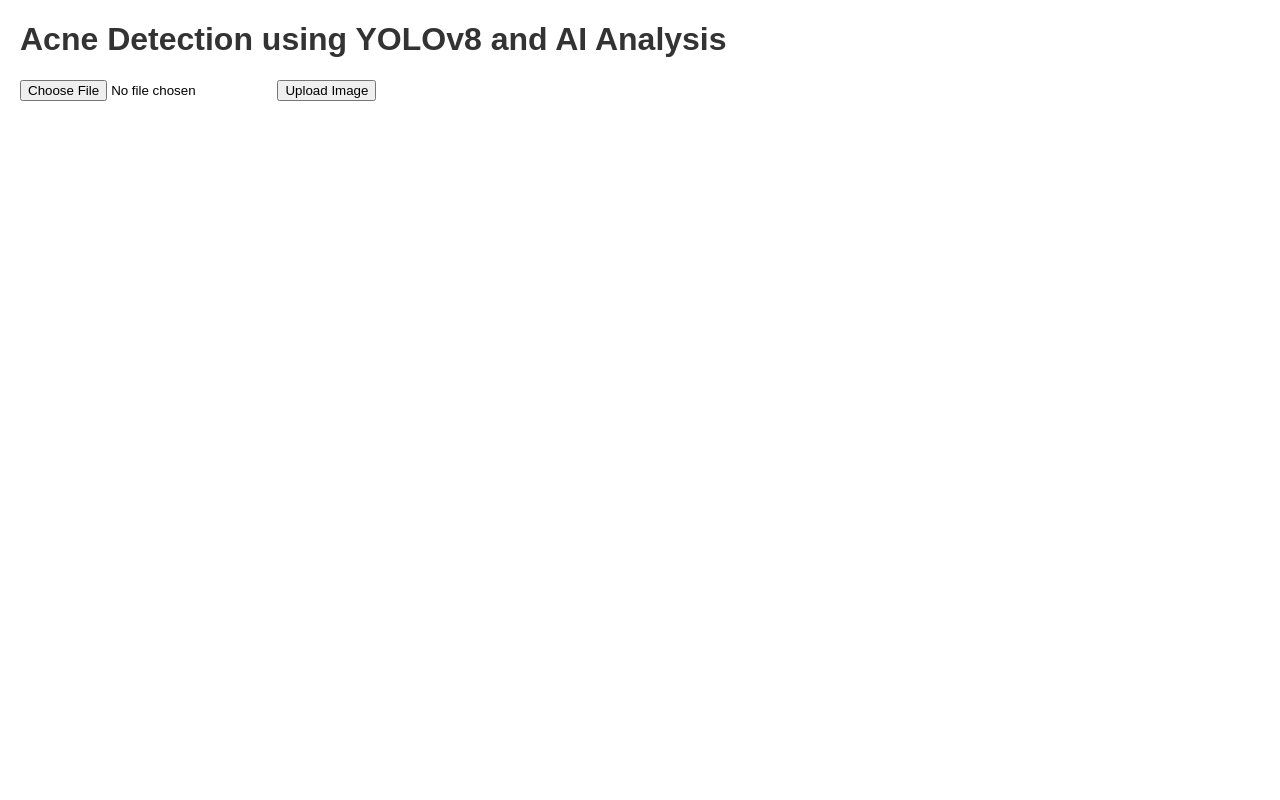
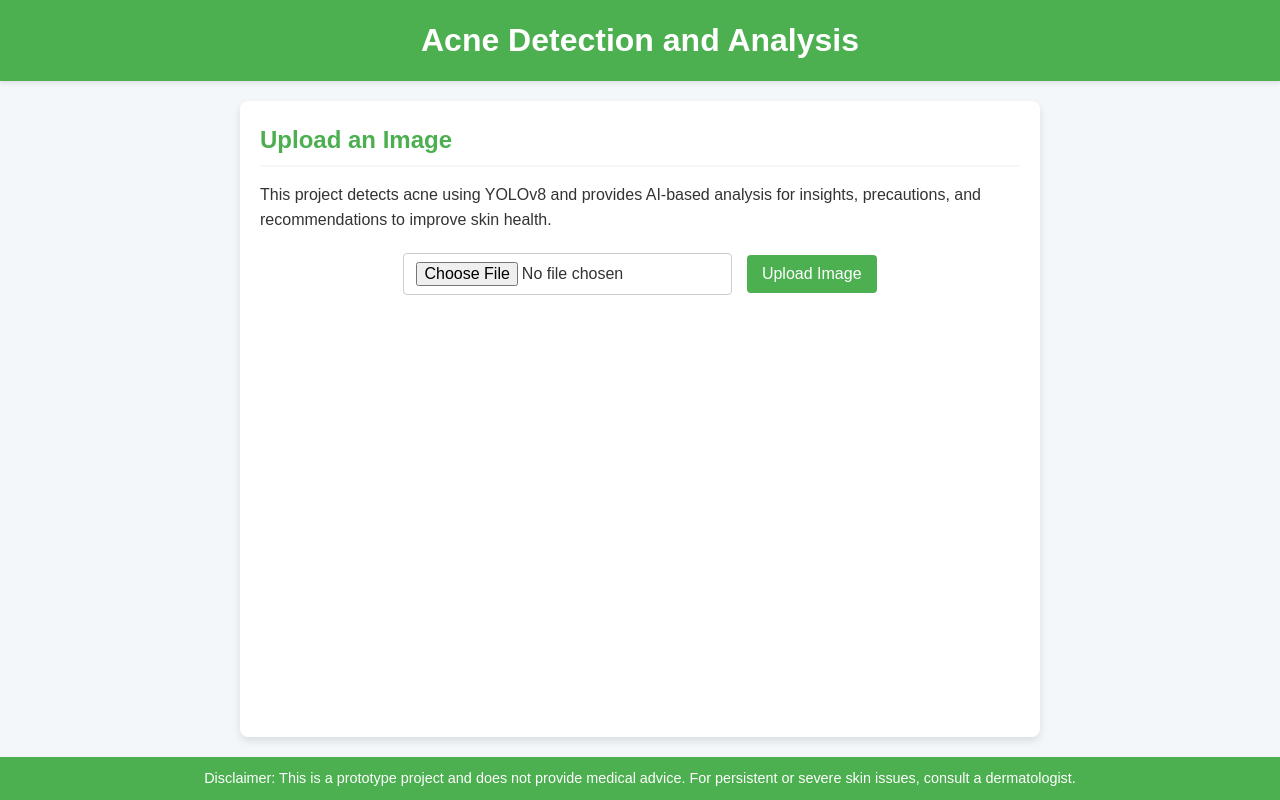
Before and after one commit to Pushkar-ingale/Unhealthy-Organ-Detection-Using-Acne-Analysis-, a Flask app: page / in a window 1280 px wide. Run offline with Flask 3, Linux system fonts and the light colour scheme.

Commit message:
Final Commit

```diff
--- a/templates/index.html
+++ b/templates/index.html
@@ -3,37 +3,145 @@
   <head>
     <meta charset="UTF-8" />
     <meta name="viewport" content="width=device-width, initial-scale=1.0" />
-    <title>Acne Detection</title>
+    <title>Acne Detection and Analysis</title>
     <style>
+      /* General Styling */
+      * {
+        margin: 0;
+        padding: 0;
+        box-sizing: border-box;
+      }
+      html, body {
+        height: 100%;
+      }
       body {
-        font-family: Arial, sans-serif;
-        margin: 20px;
+        font-family: "Arial", sans-serif;
+        background-color: #f4f7f9;
+        color: #333;
+        line-height: 1.6;
+        display: flex;
+        flex-direction: column;
       }
-      h1,
-      h2,
+
+      /* Header Styling */
+      header {
+        background-color: #4caf50;
+        color: #fff;
+        padding: 15px 20px;
+        text-align: center;
+        box-shadow: 0 2px 5px rgba(0, 0, 0, 0.1);
+      }
+      header h1 {
+        margin: 0;
+        font-size: 2rem;
+      }
+
+      /* Main Content Styling */
+      .container {
+        flex: 1; /* Pushes the footer to the bottom when content is short */
+        max-width: 800px;
+        margin: 20px auto;
+        background: #fff;
+        border-radius: 8px;
+        box-shadow: 0 4px 8px rgba(0, 0, 0, 0.1);
+        overflow: hidden;
+        padding: 20px;
+      }
+      h2 {
+        color: #4caf50;
+        border-bottom: 2px solid #f4f7f9;
+        padding-bottom: 5px;
+        margin-bottom: 15px;
+      }
       h3 {
+        margin-top: 20px;
+        font-size: 1.2rem;
+      }
+
+      /* Form Styling */
+      form {
+        text-align: center;
+        margin: 20px 0;
+      }
+      input[type="file"] {
+        display: inline-block;
+        margin-right: 10px;
+        padding: 8px 12px;
+        border: 1px solid #ccc;
+        border-radius: 4px;
+        font-size: 1rem;
+      }
+      button[type="submit"] {
+        background-color: #4caf50;
+        color: #fff;
+        padding: 10px 15px;
+        font-size: 1rem;
+        border: none;
+        border-radius: 4px;
+        cursor: pointer;
+        transition: background-color 0.3s;
+      }
+      button[type="submit"]:hover {
+        background-color: #45a049;
+      }
+
+      /* Image Display */
+      img {
+        max-width: 100%;
+        border-radius: 5px;
+        border: 1px solid #ddd;
+        margin-top: 20px;
+      }
+
+      /* Response Box */
+      .response {
+        background: #f9f9f9;
+        border: 1px solid #ddd;
+        border-radius: 5px;
+        padding: 20px;
+        margin-top: 20px;
+      }
+      .response h3 {
         color: #333;
       }
-      img {
-        max-width: 500px;
-        border: 1px solid #ccc;
-        margin: 10px 0;
+      .response ul {
+        padding-left: 20px;
+        margin-top: 10px;
       }
-      .response {
-        border: 1px solid #ddd;
-        padding: 10px;
-        margin-top: 20px;
-        background-color: #f9f9f9;
+      .response ul li {
+        margin-bottom: 8px;
+      }
+
+      /* Footer Styling */
+      footer {
+        text-align: center;
+        padding: 10px 0;
+        background-color: #4caf50;
+        color: white;
+        font-size: 0.9rem;
+        margin-top: auto; /* Push the footer to the bottom */
       }
     </style>
   </head>
   <body>
-    <h1>Acne Detection using YOLOv8 and AI Analysis</h1>
+    <!-- Header -->
+    <header>
+      <h1>Acne Detection and Analysis</h1>
+    </header>
+
+    <!-- Main Content -->
+    <div class="container">
+      <h2>Upload an Image</h2>
+      <p>
+        This project detects acne using YOLOv8 and provides AI-based analysis
+        for insights, precautions, and recommendations to improve skin health.
+      </p>
       <form action="/" method="post" enctype="multipart/form-data">
         <input type="file" name="image" accept="image/*" required />
         <button type="submit">Upload Image</button>
       </form>
 
+      <!-- If an output image is available -->
       {% if output_image %}
       <h2>Detected Image</h2>
       <img
@@ -45,6 +153,7 @@
       <div class="response">
         <h3>Potential Causes:</h3>
         <p>{{ response }}</p>
+
         <h3>General Precautions:</h3>
         <ul>
           <li>
@@ -54,6 +163,7 @@
           <li>Stay hydrated and eat a balanced diet.</li>
           <li>Consider consulting a dermatologist for persistent issues.</li>
         </ul>
+
         <h3>Possible Solutions:</h3>
         <ul>
           <li>Regularly cleanse your face with suitable products.</li>
@@ -64,5 +174,14 @@
         </ul>
       </div>
       {% endif %}
+    </div>
+
+    <!-- Footer -->
+    <footer>
+      <p>
+        Disclaimer: This is a prototype project and does not provide medical
+        advice. For persistent or severe skin issues, consult a dermatologist.
+      </p>
+    </footer>
   </body>
 </html>
```
Lines whose indentation alone changed are shown as unchanged.
